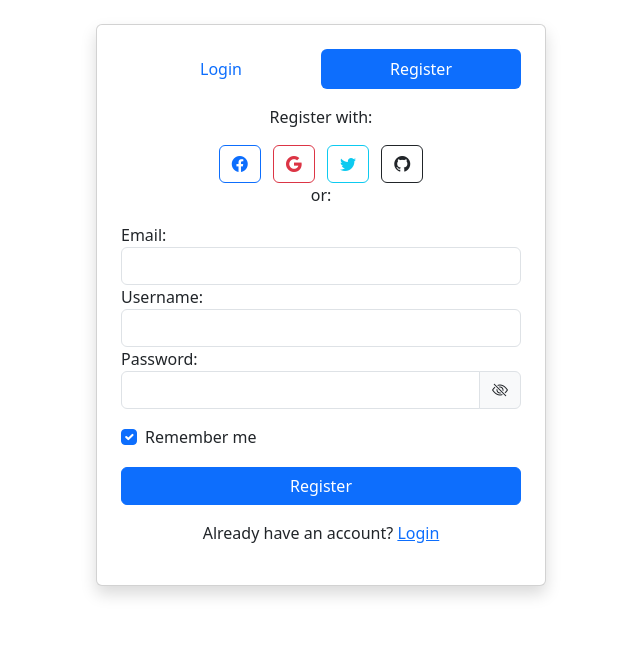
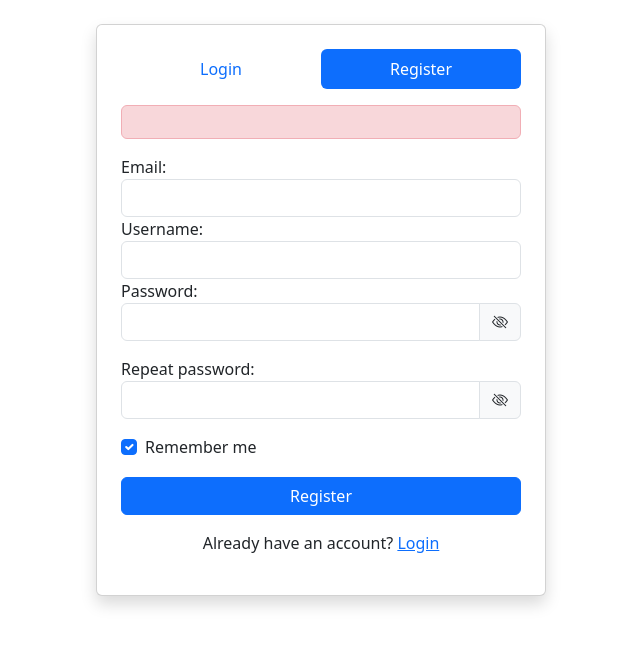
Before and after one commit to Jeremy-Verweij/webtech, a Flask app: page /auth/register in a window 1280 px wide. Shown: the top 646 px of the page, without its empty margins (319-959 px from the left). Run offline with Flask 3, Linux system fonts and the light colour scheme; parts of the project's set-up code (start-up, migrations or seed data) failed here and were passed over.

Commit message:
removed unused login options, auto login after register, repeat password for register, cleared db

```diff
--- a/blueprints/auth.py
+++ b/blueprints/auth.py
@@ -31,17 +31,25 @@ def register():
         email = request.form['email']
         username = request.form['username']
         password = hash_password(request.form['password'])
+        repeat_password = hash_password(request.form['rpassword'])
+
+        if repeat_password != password:
+            return render_template('register.html', error="Passwords must match.", email=email, username=username, password=request.form['password'], repeat_password=request.form['rpassword'])
 
         try:
             new_user = User(password, email, username)
             db.session.add(new_user)
             db.session.commit()
         except:
-            return render_template('register.html', error="Email already in use.")
+            return render_template('register.html', error="Email already in use.", email=email, username=username, password=request.form['password'], repeat_password=request.form['rpassword'])
 
-        return redirect(url_for('auth.login'))
+        user = db.session.query(User).filter(User.EmailAdress == email).one_or_none()
+        session["user_id"] = user.id
+        session["user_name"] = user.UserName
 
-    return render_template('register.html')
+        return redirect(url_for('index'))
+
+    return render_template('register.html', email="", username="", password="", repeat_password="")
 
 # Logout
 @auth_blueprint.route('/logout')
--- a/templates/register.html
+++ b/templates/register.html
@@ -2,7 +2,7 @@
 <title>Register</title>
 {% endblock %} {% block body %}
 <div class="d-flex p-4 justify-content-center align-items-center">
-  <div class="card shadow p-4 w-100" style="max-width: 450px;">
+  <div class="card shadow p-4 w-100" style="max-width: 450px">
     <ul class="nav nav-pills nav-justified mb-3" id="ex1" role="tablist">
       <li class="nav-item" role="presentation">
         <a
@@ -37,37 +37,52 @@
         role="tabpanel"
         aria-labelledby="tab-login"
       >
-        <form method="POST">
-          <div class="text-center mb-3">
-            <p>Register with:</p>
-            <button type="button" class="btn btn-outline-primary mx-1">
-              <i class="bi bi-facebook"></i>
-            </button>
-            <button type="button" class="btn btn-outline-danger mx-1">
-              <i class="bi bi-google"></i>
-            </button>
-            <button type="button" class="btn btn-outline-info mx-1">
-              <i class="bi bi-twitter"></i>
-            </button>
-            <button type="button" class="btn btn-outline-dark mx-1">
-              <i class="bi bi-github"></i>
-            </button>
-            <p class="text-center">or:</p>
-          </div>
+        <div class="alert alert-danger" role="alert">{{error}}</div>
+        <form method="POST" class="g-3 needs-validation">
           <div class="form-group">
             <label>Email:</label>
-            <input type="email" name="email" class="form-control" required />
+            <input
+              type="email"
+              value="{{email}}"
+              name="email"
+              class="form-control"
+              required
+            />
           </div>
           <div class="form-group">
             <label>Username:</label>
-            <input type="text" name="username" class="form-control" required />
+            <input
+              type="text"
+              name="username"
+              value="{{username}}"
+              class="form-control"
+              required
+            />
           </div>
           <label>Password:</label>
           <div class="input-group mb-3">
             <input
               type="password"
               name="password"
+              value="{{password}}"
               class="form-control"
+              pattern="(?=.*\d)(?=.*[a-z])(?=.*[A-Z]).{8,}"
+              title="Must contain at least one number and one uppercase and lowercase letter, and at least 8 or more characters"
+              required
+            />
+            <span class="input-group-text">
+              <i class="bi bi-eye-slash" id="togglePassword"></i>
+            </span>
+          </div>
+          <label>Repeat password:</label>
+          <div class="input-group mb-3">
+            <input
+              type="password"
+              name="rpassword"
+              value="{{repeat_password}}"
+              class="form-control"
+              pattern="(?=.*\d)(?=.*[a-z])(?=.*[A-Z]).{8,}"
+              title="Must contain at least one number and one uppercase and lowercase letter, and at least 8 or more characters"
               required
             />
             <span class="input-group-text">
```
Also changed, not shown: templates/login.html (+0 -16 lines), database/db_alchemy_test.sqlite.
